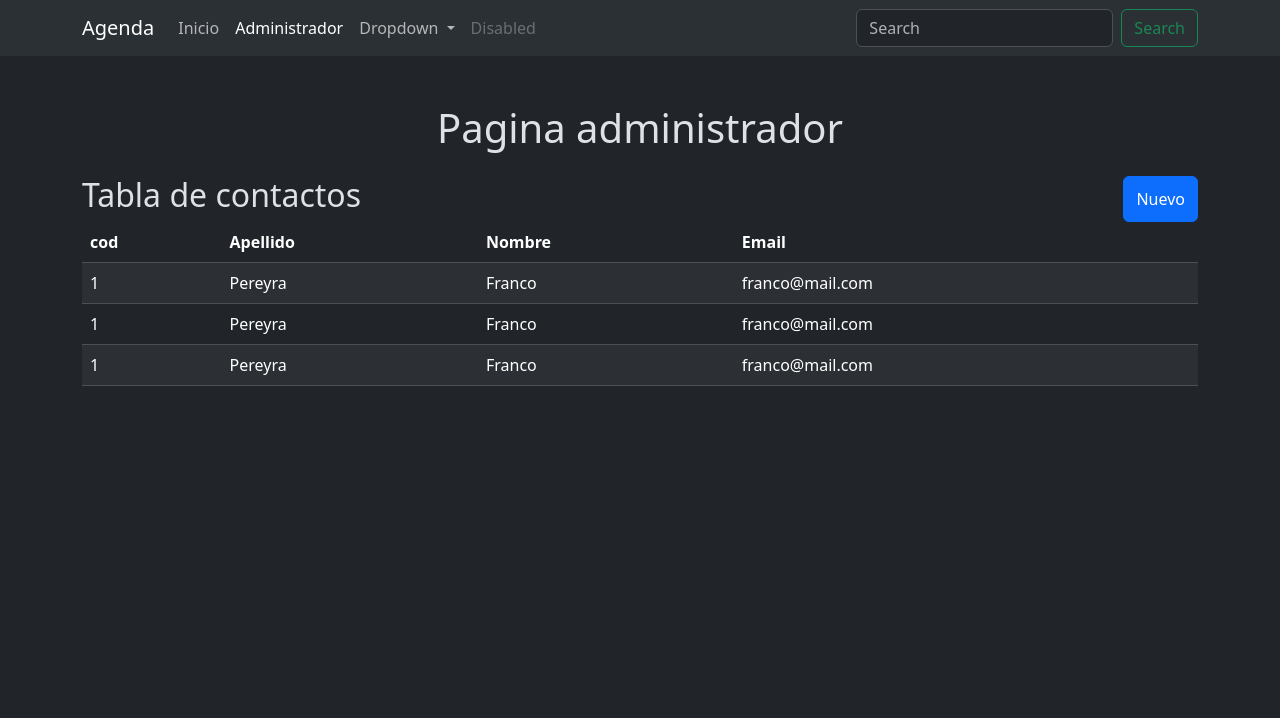
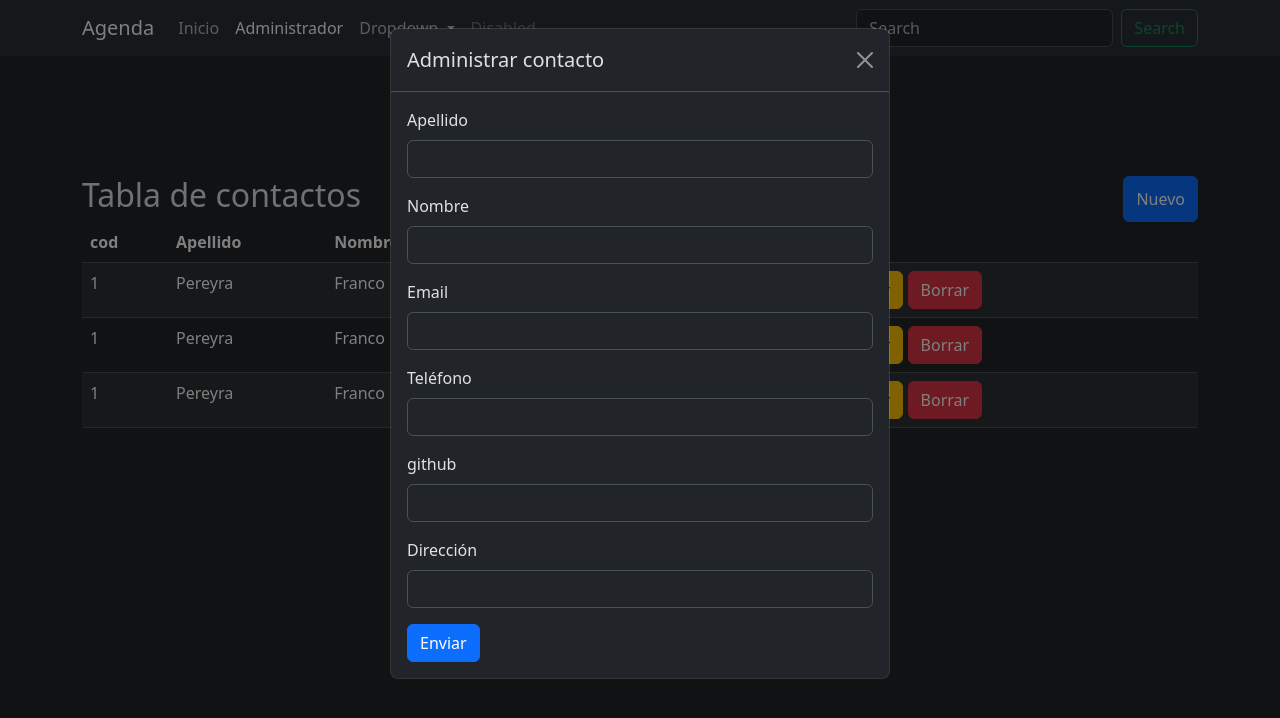
Before and after one commit to rollingcodeschool/crudAgenda-c101, a plain HTML site: page pages/administrador.html in a window 1280 px wide. Both pictures are taken after a click on the button "Nuevo". Drawn offline with nearby package versions, Linux system fonts and the light colour scheme.

Commit message:
agregamos un formulario para administrar contactos

```diff
--- a/pages/administrador.html
+++ b/pages/administrador.html
@@ -52,7 +52,7 @@
         <section class="mt-4">
             <div class="d-flex justify-content-between">
                 <h2>Tabla de contactos</h2>
-                <button class="btn btn-primary">Nuevo</button>
+                <button class="btn btn-primary" data-bs-toggle="modal" data-bs-target="#modalAdminContacto">Nuevo</button>
             </div>
             <div class="table-responsive">
                 <table class="table table-striped">
@@ -62,6 +62,7 @@
                             <th>Apellido</th>
                             <th>Nombre</th>
                             <th>Email</th>
+                            <th>Acciones</th>
                         </tr>
                     </thead>
                     <tbody>
@@ -70,24 +71,79 @@
                             <td>Pereyra</td>
                             <td>Franco</td>
                             <td>franco@mail.com</td>
+                            <td>
+                                <button class="btn btn-primary">Ver</button>
+                                <button class="btn btn-warning">Editar</button>
+                                <button class="btn btn-danger">Borrar</button>
+                            </td>
                         </tr>
                         <tr>
                             <td>1</td>
                             <td>Pereyra</td>
                             <td>Franco</td>
                             <td>franco@mail.com</td>
+                            <td>
+                                <button class="btn btn-primary">Ver</button>
+                                <button class="btn btn-warning">Editar</button>
+                                <button class="btn btn-danger">Borrar</button>
+                            </td>
                         </tr>
                         <tr>
                             <td>1</td>
                             <td>Pereyra</td>
                             <td>Franco</td>
                             <td>franco@mail.com</td>
+                            <td>
+                                <button class="btn btn-primary">Ver</button>
+                                <button class="btn btn-warning">Editar</button>
+                                <button class="btn btn-danger">Borrar</button>
+                            </td>
                         </tr>
                     </tbody>
                 </table>
             </div>
         </section>
     </main>
+    <!-- Modal administrar contacto-->
+<div class="modal fade" id="modalAdminContacto" tabindex="-1" aria-labelledby="modalAdminContactoLabel" aria-hidden="true">
+    <div class="modal-dialog">
+      <div class="modal-content">
+        <div class="modal-header">
+          <h2 class="modal-title fs-5" id="modalAdminContactoLabel">Administrar contacto</h2>
+          <button type="button" class="btn-close" data-bs-dismiss="modal" aria-label="Close"></button>
+        </div>
+        <div class="modal-body">
+          <form>
+            <div class="mb-3">
+                <label for="apellido" class="form-label">Apellido</label>
+                <input type="text" class="form-control" id="apellido">
+            </div>
+            <div class="mb-3">
+                <label for="nombre" class="form-label">Nombre</label>
+                <input type="text" class="form-control" id="nombre">
+            </div>
+            <div class="mb-3">
+                <label for="email" class="form-label">Email</label>
+                <input type="text" class="form-control" id="email">
+            </div>
+            <div class="mb-3">
+                <label for="telefono" class="form-label">Teléfono</label>
+                <input type="text" class="form-control" id="telefono">
+            </div>
+            <div class="mb-3">
+                <label for="github" class="form-label">github</label>
+                <input type="text" class="form-control" id="github">
+            </div>
+            <div class="mb-3">
+                <label for="direccion" class="form-label">Dirección</label>
+                <input type="text" class="form-control" id="direccion">
+            </div>
+            <button class="btn btn-primary" type="submit">Enviar</button>
+          </form>
+        </div>
+      </div>
+    </div>
+  </div>
     <footer></footer>
     <script src="https://cdn.jsdelivr.net/npm/bootstrap@5.3.3/dist/js/bootstrap.bundle.min.js" integrity="sha384-YvpcrYf0tY3lHB60NNkmXc5s9fDVZLESaAA55NDzOxhy9GkcIdslK1eN7N6jIeHz" crossorigin="anonymous"></script>
 
```
